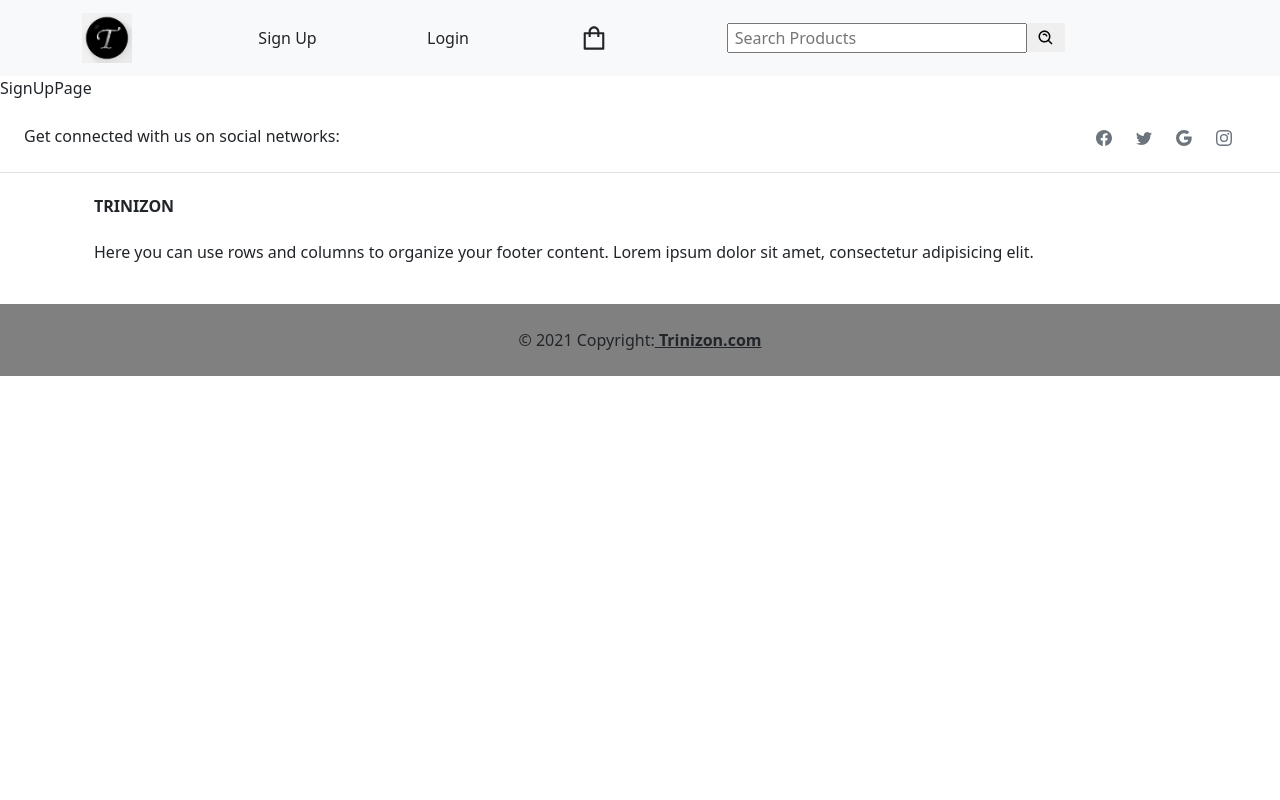
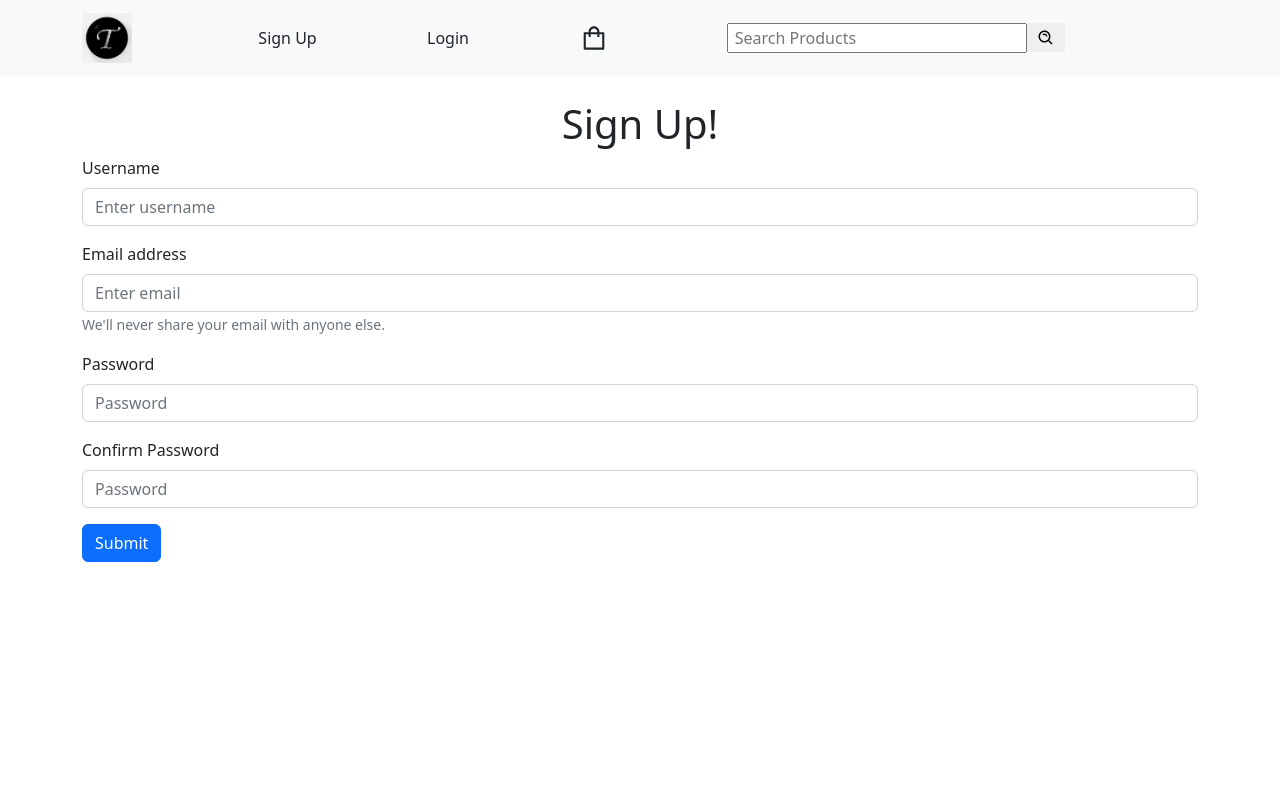
Before and after one commit to kalemmentore868/capstone-amazon, a React (Create React App) app: page /signup in a window 1280 px wide. Shown: the top 800 px of the page. Built offline with nearby package versions, Linux system fonts and the light colour scheme; the HTML template or start-up script is replaced by a standard one.

Commit message:
did forms

```diff
--- /dev/null
+++ b/src/components/LoginForm.tsx
@@ -0,0 +1,30 @@
+import React from 'react'
+import Button from 'react-bootstrap/Button';
+import Container from 'react-bootstrap/Container';
+import Form from 'react-bootstrap/Form';
+
+const LoginForm = () => {
+    return (
+        <Container className="vh-100 mt-5">
+            <Form>
+
+                <Form.Group className="mb-3" controlId="formBasicEmail">
+                    <Form.Label>Username or Email</Form.Label>
+                    <Form.Control type="email" placeholder="Enter username/email" />
+                </Form.Group>
+
+                <Form.Group className="mb-3" controlId="formBasicPassword">
+                    <Form.Label>Password</Form.Label>
+                    <Form.Control type="password" placeholder="Password" />
+                </Form.Group>
+
+                <Button variant="primary" type="submit">
+                    Submit
+                </Button>
+            </Form>
+
+        </Container>
+    )
+}
+
+export default LoginForm
--- /dev/null
+++ b/src/components/SignUpForm.tsx
@@ -0,0 +1,42 @@
+import React from 'react'
+import Button from 'react-bootstrap/Button';
+import Container from 'react-bootstrap/Container';
+import Form from 'react-bootstrap/Form';
+
+const SignUpForm = () => {
+    return (
+        <Container className="vh-100">
+            <Form>
+                <Form.Group className="mb-3" controlId="formBasicEmail">
+                    <Form.Label>Username</Form.Label>
+                    <Form.Control type="text" placeholder="Enter username" />
+
+                </Form.Group>
+                <Form.Group className="mb-3" controlId="formBasicEmail">
+                    <Form.Label>Email address</Form.Label>
+                    <Form.Control type="email" placeholder="Enter email" />
+                    <Form.Text className="text-muted">
+                        We'll never share your email with anyone else.
+                    </Form.Text>
+                </Form.Group>
+
+                <Form.Group className="mb-3" controlId="formBasicPassword">
+                    <Form.Label>Password</Form.Label>
+                    <Form.Control type="password" placeholder="Password" />
+                </Form.Group>
+
+                <Form.Group className="mb-3" controlId="formBasicPassword">
+                    <Form.Label>Confirm Password</Form.Label>
+                    <Form.Control type="password" placeholder="Password" />
+                </Form.Group>
+
+                <Button variant="primary" type="submit">
+                    Submit
+                </Button>
+            </Form>
+
+        </Container>
+    )
+}
+
+export default SignUpForm
--- a/src/pages/LoginPage.tsx
+++ b/src/pages/LoginPage.tsx
@@ -1,8 +1,11 @@
 import React from 'react'
+import LoginForm from '../components/LoginForm'
 
 const LoginPage = () => {
     return (
-        <div>LoginPage</div>
+        <div>
+            <LoginForm />
+        </div>
     )
 }
 
--- a/src/pages/SignUpPage.tsx
+++ b/src/pages/SignUpPage.tsx
@@ -1,8 +1,12 @@
 import React from 'react'
+import SignUpForm from '../components/SignUpForm'
 
 const SignUpPage = () => {
     return (
-        <div>SignUpPage</div>
+        <div>
+            <h1 className='text-center mt-4'>Sign Up!</h1>
+            <SignUpForm />
+        </div>
     )
 }
 
```
